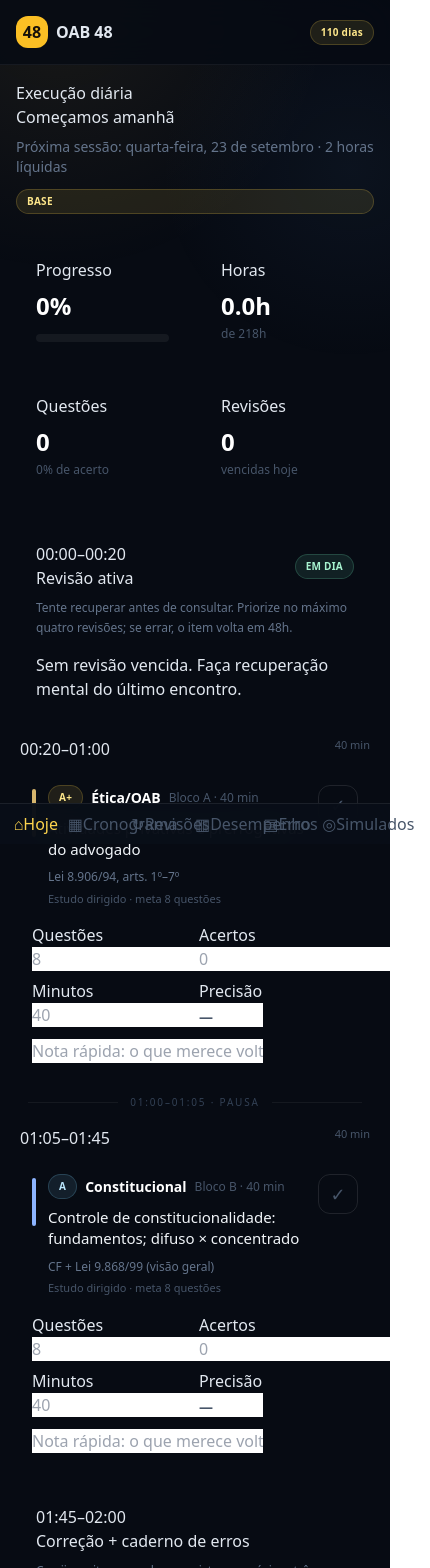
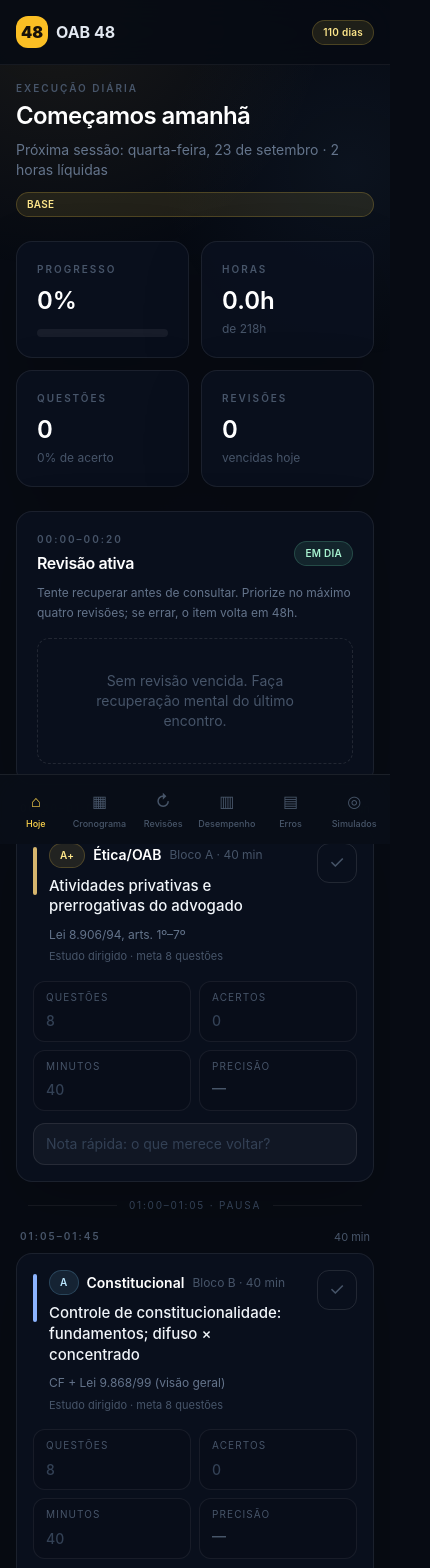
Before and after one commit to abraaorosal/cronograma-estudos, a React (Vite) app: page / in a window 390 px wide. Shown: the top 1568 px of the page, 430 px wide, since content can reach past the window. Built offline with nearby package versions, Linux system fonts and the light colour scheme; the HTML template or start-up script is replaced by a standard one.

Commit message:
style: add premium responsive OAB 48 design system

```diff
--- a/src/index.css
+++ b/src/index.css
@@ -1,3 +1,35 @@
 @tailwind base;
 @tailwind components;
 @tailwind utilities;
+
+:root { color-scheme: dark; font-family: Inter, ui-sans-serif, system-ui, -apple-system, BlinkMacSystemFont, "Segoe UI", sans-serif; font-synthesis: none; }
+* { box-sizing: border-box; }
+html { scroll-behavior: smooth; }
+body { margin: 0; min-width: 320px; min-height: 100vh; background: #070B13; }
+button, input, textarea, select { font: inherit; }
+button { -webkit-tap-highlight-color: transparent; }
+select option { background: #0B1120; color: #CBD5E1; }
+
+@layer components {
+  .premium-card { @apply rounded-2xl border border-white/[0.075] bg-[#0B1120]/80 shadow-[0_20px_60px_rgba(0,0,0,.18)]; }
+  .eyebrow { @apply text-[10px] font-semibold uppercase tracking-[.2em] text-slate-600; }
+  .page-title { @apply mt-1 text-2xl sm:text-3xl font-semibold tracking-[-.025em] text-white; }
+  .section-title { @apply mt-1 text-base font-semibold tracking-tight text-white; }
+  .nav-button { @apply flex w-full items-center gap-3 rounded-xl px-3 py-2.5 text-sm text-slate-500 transition hover:bg-white/[0.035] hover:text-slate-200; }
+  .nav-button-active { @apply bg-amber-300/[0.075] text-amber-200 ring-1 ring-inset ring-amber-300/10; }
+  .mobile-nav { @apply flex flex-col items-center justify-center gap-1 py-1.5 text-[9px] font-medium transition; }
+  .input-premium { @apply w-full rounded-xl border border-white/[0.09] bg-white/[0.035] px-3 py-2.5 text-sm text-slate-200 outline-none transition placeholder:text-slate-700 focus:border-amber-300/30 focus:ring-2 focus:ring-amber-300/[0.06]; }
+  .field-mini { @apply rounded-xl border border-white/[0.065] bg-black/10 px-3 py-2; }
+  .field-mini span { @apply block text-[10px] uppercase tracking-[.11em] text-slate-600; }
+  .field-mini input { @apply mt-1 h-6 w-full bg-transparent text-sm font-medium text-slate-300 outline-none placeholder:text-slate-700; }
+  .btn-primary { @apply inline-flex items-center justify-center gap-2 rounded-xl bg-gradient-to-b from-amber-300 to-amber-500 px-4 py-2.5 text-sm font-semibold text-[#18120A] shadow-[0_8px_30px_rgba(245,193,86,.12)] transition hover:brightness-105 disabled:opacity-50; }
+  .btn-secondary { @apply inline-flex items-center justify-center gap-2 rounded-xl border border-white/10 bg-white/[0.03] px-3 py-2 text-xs font-semibold text-slate-300 transition hover:bg-white/[0.06]; }
+  .icon-action { @apply grid h-9 w-9 place-items-center rounded-xl border border-white/[0.08] bg-white/[0.025] text-slate-500 transition hover:border-white/15 hover:bg-white/[0.05] hover:text-white; }
+  .empty-state { @apply rounded-xl border border-dashed border-white/10 p-8 text-center text-sm text-slate-600; }
+  .tab-pill { @apply rounded-xl border border-white/[0.08] bg-white/[0.02] px-4 py-2 text-xs font-semibold text-slate-500 transition; }
+  .tab-pill-active { @apply border-amber-300/20 bg-amber-300/[0.07] text-amber-300; }
+}
+::-webkit-scrollbar { width: 10px; height: 10px; }
+::-webkit-scrollbar-track { background: #070B13; }
+::-webkit-scrollbar-thumb { background: #1E293B; border-radius: 999px; border: 3px solid #070B13; }
+::-webkit-scrollbar-thumb:hover { background: #334155; }
```
